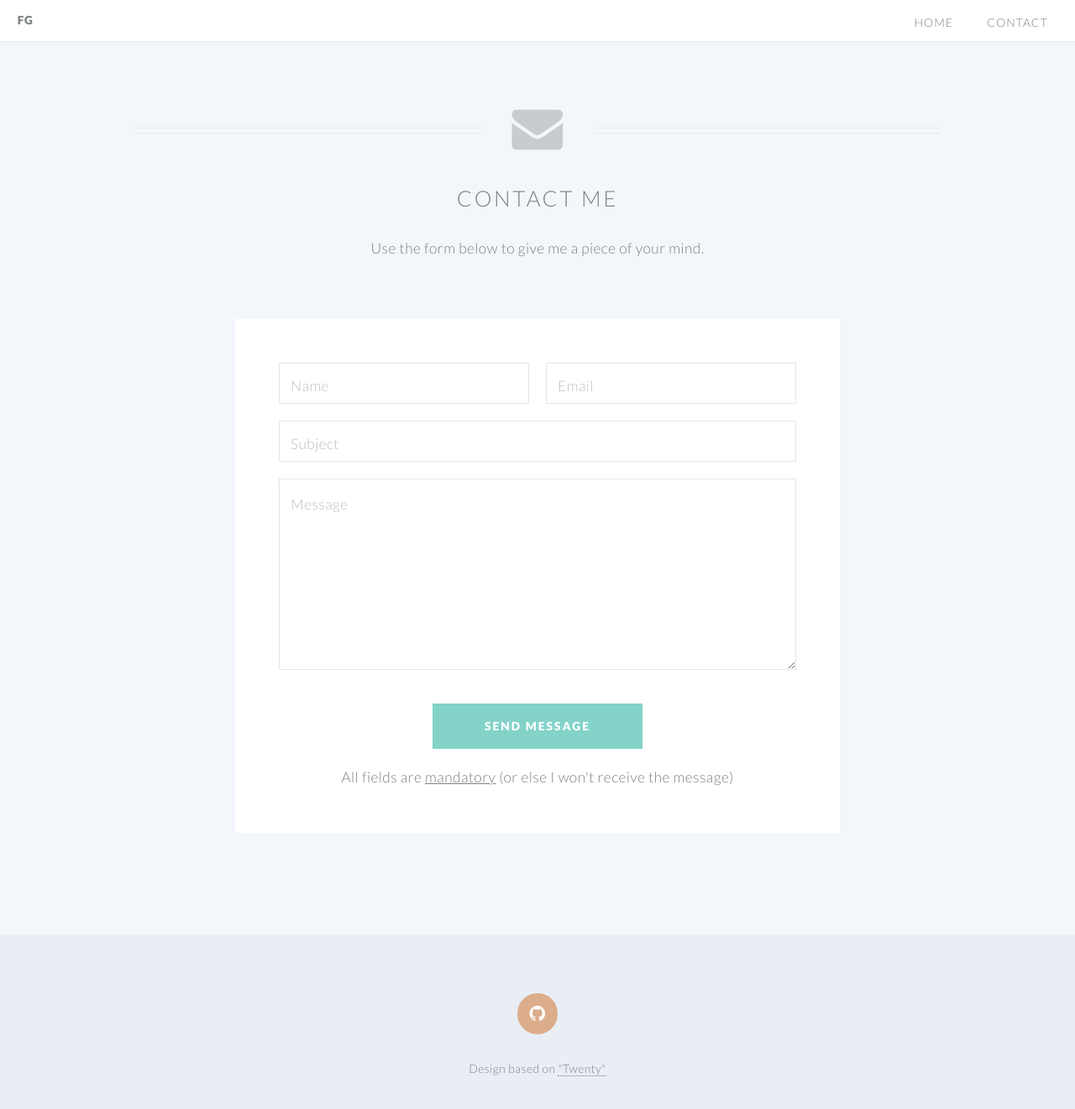
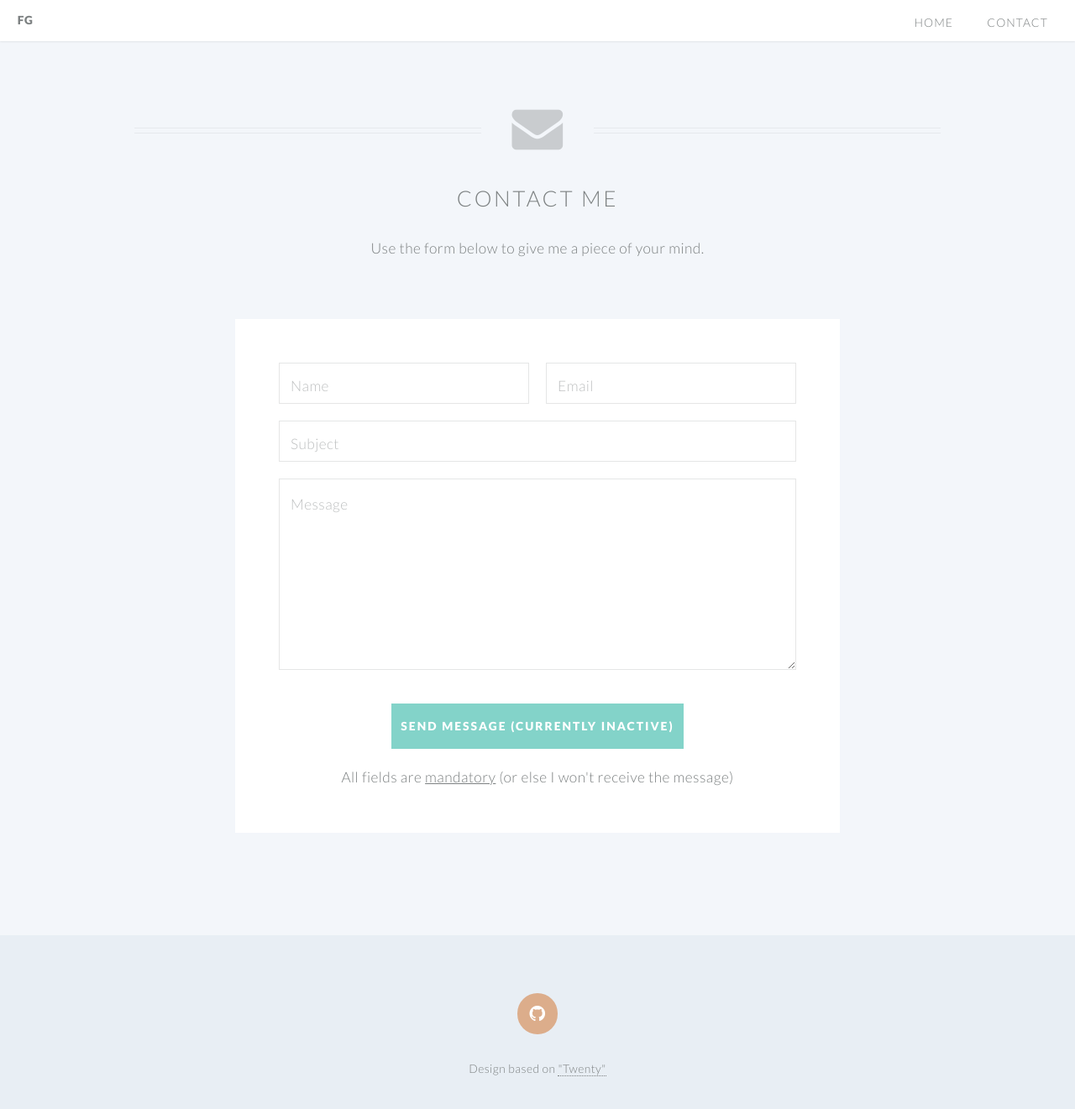
Before and after one commit to fgiaimo/fgiaimo.github.io, a Jekyll site: the page built from contact.html, in a window 1280 px wide and 1350 px high. Shown: the top 1321 px of the window at 84% size. Built offline with Jekyll 4.4.1, drawn with Linux system fonts in a browser that asks for light colours.

Commit message:
Currently inactive

```diff
--- a/contact.html
+++ b/contact.html
@@ -40,7 +40,7 @@ layout: default
 									<div class="row">
 										<div class="12u">
 											<ul class="buttons">
-												<li><input type="submit" class="special" value="Send Message" /></li>
+												<li><input type="submit" class="special" value="Send Message (currently inactive)" /></li>
 											</ul>
 										</div>
 									</div>
```
